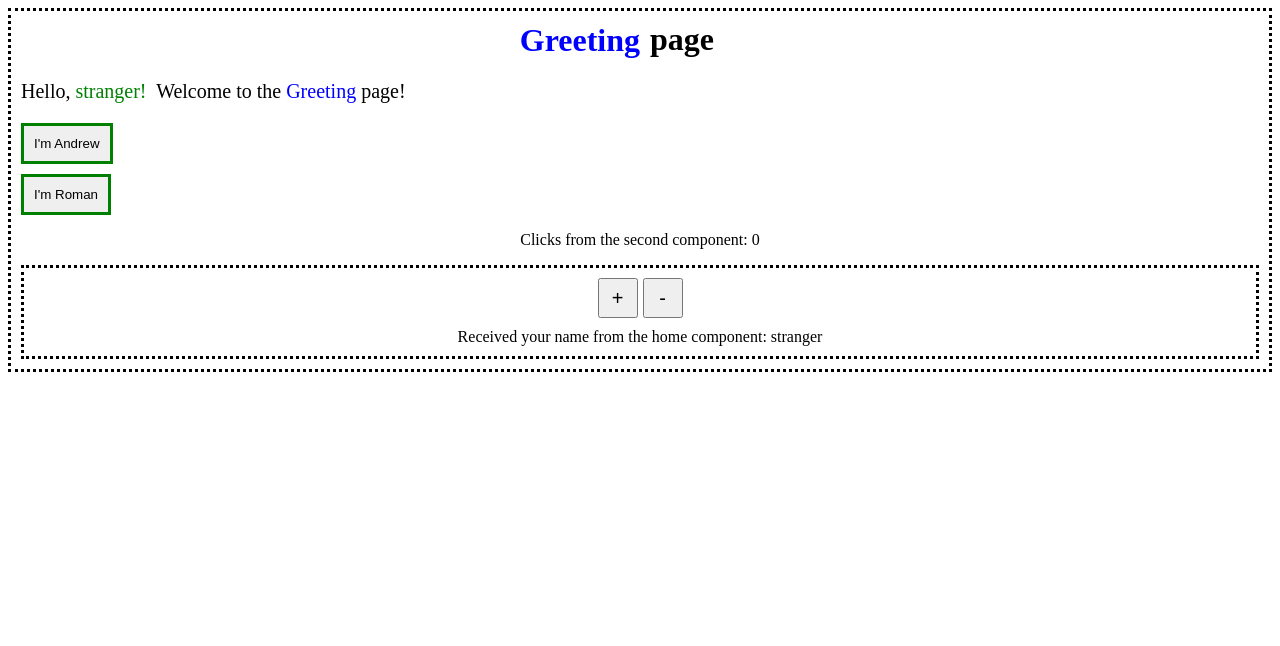
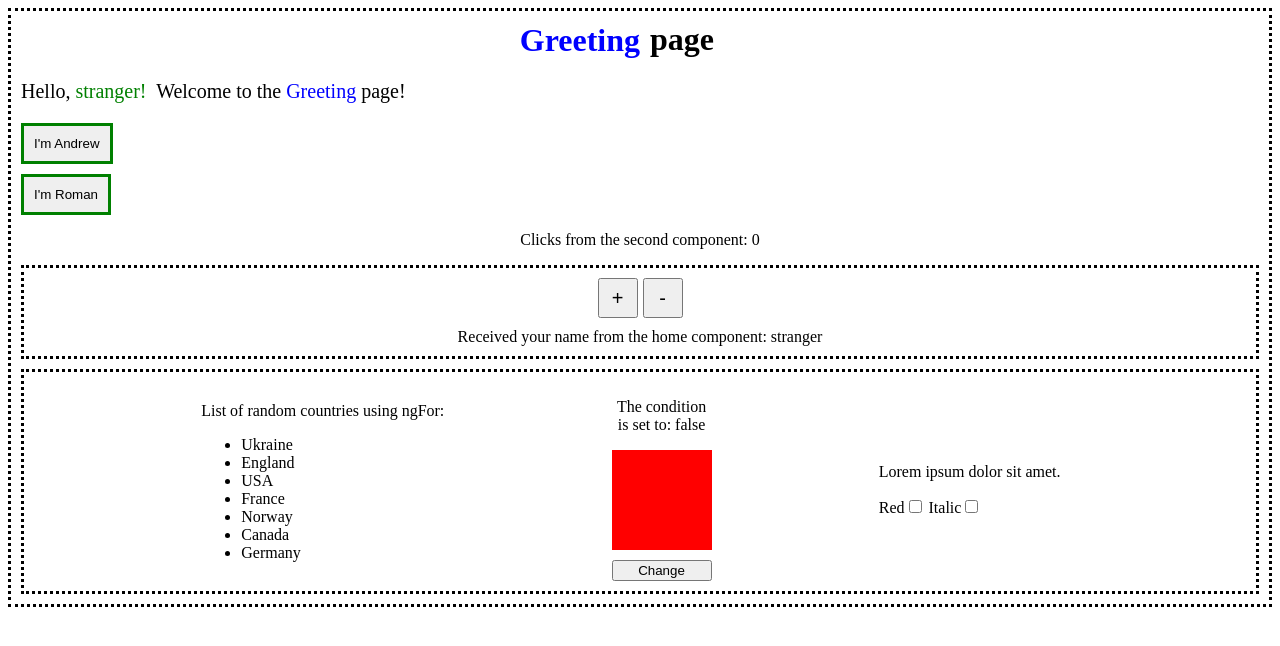
Before and after one commit to andrii-ihnatiuk/Angular, an Angular app: page / in a window 1280 px wide. Shown: the top 646 px of the page. Built offline with nearby package versions, Linux system fonts and the light colour scheme.

Commit message:
Added directives usage

```diff
--- a/src/app/app.module.ts
+++ b/src/app/app.module.ts
@@ -6,12 +6,14 @@ import { AppRoutingModule } from './app-routing.module';
 import { AppComponent } from './app.component';
 import { HomeComponent } from './home/home.component';
 import { SecondComponent } from './second/second.component';
+import { ThirdComponent } from './third/third.component';
 
 @NgModule({
   declarations: [
     AppComponent,
     HomeComponent,
     SecondComponent,
+    ThirdComponent,
   ],
   imports: [
     BrowserModule,
--- a/src/app/home/home.component.html
+++ b/src/app/home/home.component.html
@@ -23,4 +23,5 @@
 
     <app-second (onMessage)="setClicks($event)" [name]="firstName"></app-second>
 
+    <app-third></app-third>
 </div>
--- /dev/null
+++ b/src/app/third/third.component.css
@@ -0,0 +1,57 @@
+.third_container {
+    padding: 10px;
+    border: dotted black;
+    margin-top: 10px;
+    display: flex;
+    justify-content: space-evenly;
+    align-items: center;
+}
+
+
+#message {
+    width: 100px;
+    text-align: center;
+}
+
+button {
+    margin-top: 10px;
+}
+
+/* <<------- CONDITIONS ------->> */
+
+.condition_container {
+    display: flex;
+    flex-direction: column;
+}
+
+.condition {
+    display: flex;
+    justify-content: center;
+}
+
+.true_block {
+    width: 100px;
+    height: 100px;
+    background-color: green;
+
+}
+
+.false_block {
+    width: 100px;
+    height: 100px;
+    background-color: red;
+}
+
+/* <<------- CHECKBOXES ------->> */
+
+.checkbox_container {
+    width: 200px;
+}
+
+.red {
+    color: red;
+}
+
+.italic {
+    font-style: italic;
+}
--- /dev/null
+++ b/src/app/third/third.component.html
@@ -0,0 +1,32 @@
+<div class="third_container">
+
+    <div>
+        <p>List of random countries using ngFor:</p>
+
+        <ul>
+            <li *ngFor="let item of array">{{ item }}</li>
+        </ul>
+    </div>
+
+    <div class="condition_container">
+        <p id="message">The condition is set to: {{ condition }}</p>
+        <div *ngIf="condition" class="condition">
+            <div class="true_block"></div>
+        </div>
+
+        <div *ngIf="!condition" class="condition">
+            <div class="false_block"></div>
+        </div>
+
+        <button (click)="switchCondition()">Change</button>
+    </div>
+
+    <div class="checkbox_container">
+        <p [ngClass]="{red:redColor, italic:cursive}">Lorem ipsum dolor sit amet.</p>
+        <div class="checkbox_inner">
+            Red<input type="checkbox" (click)="checkHandler('color')">
+            Italic<input type="checkbox" (click)="checkHandler('style')">
+        </div>
+    </div>
+
+</div>
--- /dev/null
+++ b/src/app/third/third.component.ts
@@ -0,0 +1,38 @@
+import { Component, OnInit } from '@angular/core';
+
+@Component({
+  selector: 'app-third',
+  templateUrl: './third.component.html',
+  styleUrls: ['./third.component.css']
+})
+export class ThirdComponent implements OnInit {
+
+
+  condition: boolean;
+  array: Array<String>;
+
+  redColor: boolean;
+  cursive: boolean;
+
+  constructor() {
+    this.condition = false;
+    this.redColor = false;
+    this.cursive = false;
+    this.array = ['Ukraine', 'England', 'USA', 'France', 'Norway', 'Canada', 'Germany'];
+   }
+
+  ngOnInit(): void {
+  }
+
+  switchCondition(): void {
+    this.condition=!this.condition;
+  }
+
+  checkHandler(change: string) {
+    if (change === 'color')
+      this.redColor=!this.redColor;
+    else
+      this.cursive=!this.cursive;
+  }
+
+}
```
Also changed, not shown: 1 other file (tests, documents, lock files or other folders).
